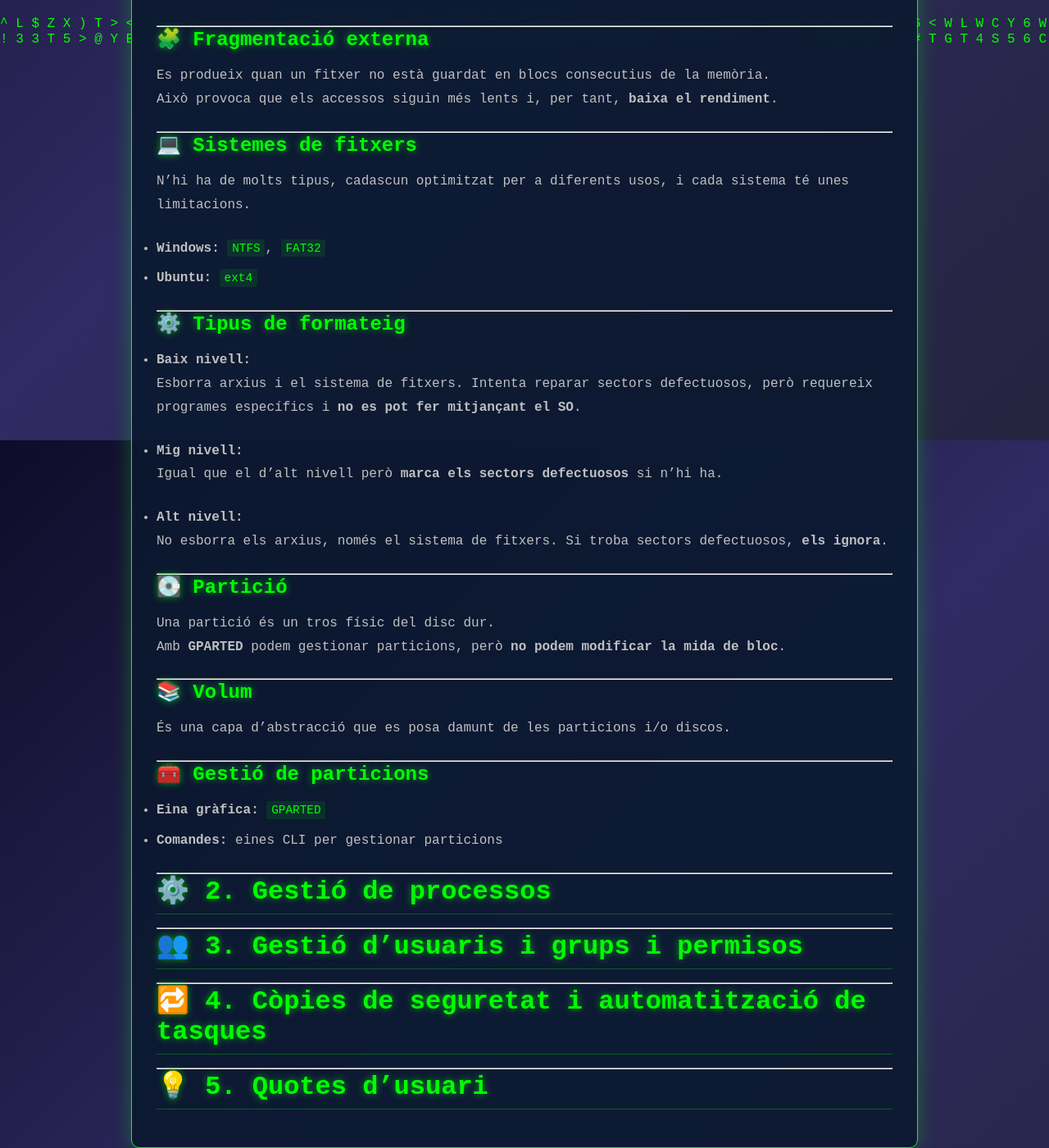
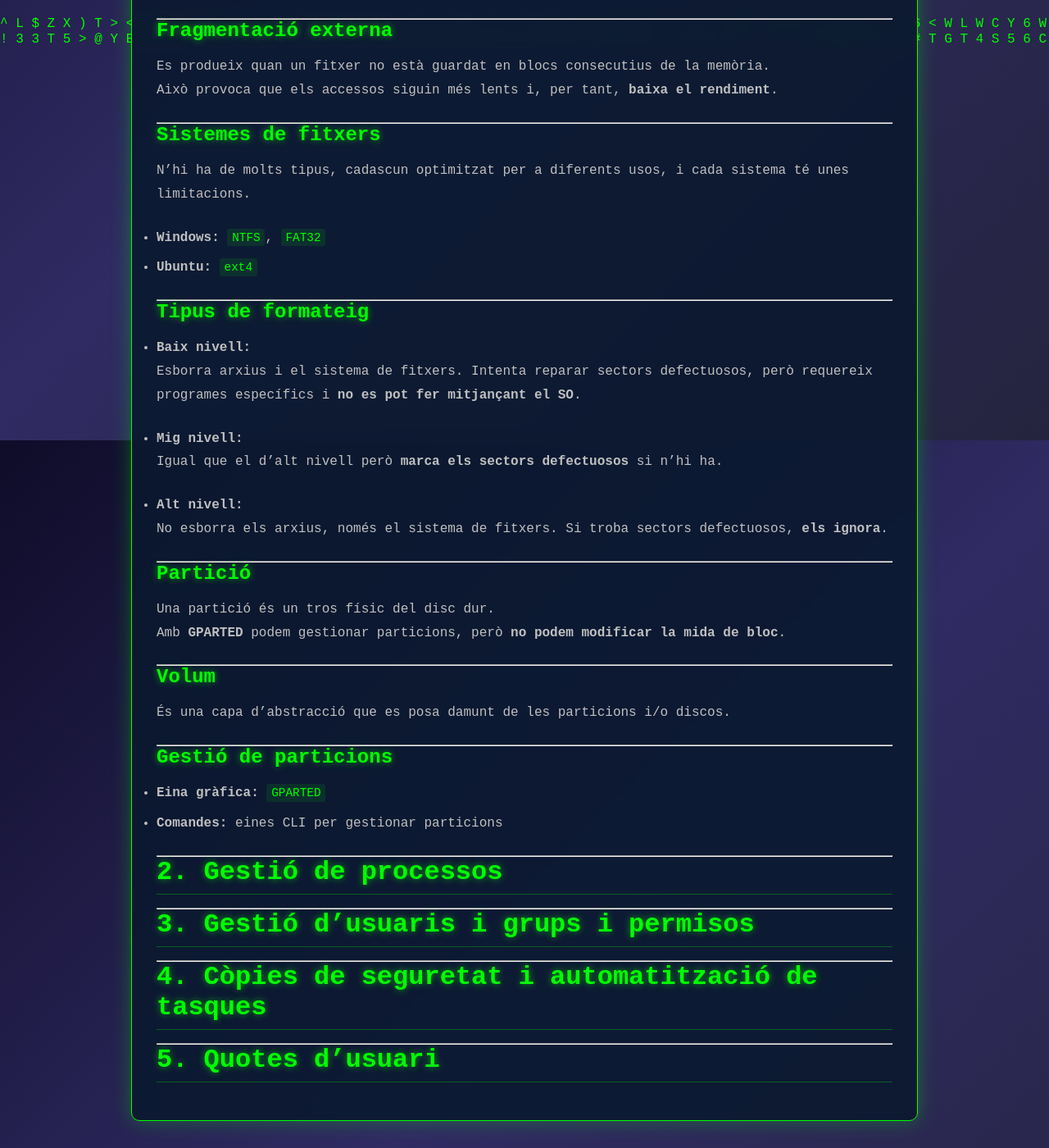
Before and after one commit to aarongarcia1/ISOPJ1, a Jekyll site: the page built from sp2/sp2.md, in a window 1280 px wide and 1400 px high, scrolled down 863 px. Shown: the whole window at 82% size. Built offline with Jekyll 4.4.1, drawn with Linux system fonts in a browser that asks for light colours; our own code applies the rules of GitHub Pages for plain Markdown files; some of the changed text lies outside the part shown.

Commit message:
Update sp2.md

```diff
--- a/sp2/sp2.md
+++ b/sp2/sp2.md
@@ -2,33 +2,33 @@
 
 ---
 
-## 🧩 1. Sistemes de fitxers i particions
+##  1. Sistemes de fitxers i particions
 
-### 📀 Mida sector
+###  Mida sector
 És la unitat mínima **física** on es guarden les dades en un disc.
 Per defecte, la mida del sector és de **512 bytes** i **no es pot modificar**.
 
 ---
 
-### 📦 Mida block o clúster
+###  Mida block o clúster
 És la unitat mínima **lògica** on es guarden les dades a nivell de sistema operatiu.
 Per defecte, la mida és de **4096 bytes (8 sectors)** i **sí que es pot modificar** quan es formateja la partició.
 Cada partició del disc pot tenir una mida de bloc i un sistema de fitxers diferent.
 
 ---
 
-### 🧱 Fragmentació interna
+###  Fragmentació interna
 Es produeix quan els blocs són massa grans per al que es vol guardar i s’acaba desaprofitant espai al disc.
 
 ---
 
-### 🧩 Fragmentació externa
+###  Fragmentació externa
 Es produeix quan un fitxer no està guardat en blocs consecutius de la memòria.
 Això provoca que els accessos siguin més lents i, per tant, **baixa el rendiment**.
 
 ---
 
-### 💻 Sistemes de fitxers
+###  Sistemes de fitxers
 N’hi ha de molts tipus, cadascun optimitzat per a diferents usos, i cada sistema té unes limitacions.
 
 - **Windows:** `NTFS`, `FAT32`
@@ -36,7 +36,7 @@ N’hi ha de molts tipus, cadascun optimitzat per a diferents usos, i cada siste
 
 ---
 
-### ⚙️ Tipus de formateig
+### Tipus de formateig
 - **Baix nivell:**
   Esborra arxius i el sistema de fitxers. Intenta reparar sectors defectuosos, però requereix programes específics i **no es pot fer mitjançant el SO**.
 
@@ -48,33 +48,33 @@ N’hi ha de molts tipus, cadascun optimitzat per a diferents usos, i cada siste
 
 ---
 
-### 💽 Partició
+###  Partició
 Una partició és un tros físic del disc dur.
 Amb **GPARTED** podem gestionar particions, però **no podem modificar la mida de bloc**.
 
 ---
 
-### 📚 Volum
+###  Volum
 És una capa d’abstracció que es posa damunt de les particions i/o discos.
 
 ---
 
-### 🧰 Gestió de particions
+###  Gestió de particions
 - **Eina gràfica:** `GPARTED`
 - **Comandes:** eines CLI per gestionar particions
 
 ---
 
-## ⚙️ 2. Gestió de processos
+##  2. Gestió de processos
 
 ---
 
-## 👥 3. Gestió d'usuaris i grups i permisos
+##  3. Gestió d'usuaris i grups i permisos
 
 ---
 
-## 🔁 4. Còpies de seguretat i automatització de tasques
+##  4. Còpies de seguretat i automatització de tasques
 
 ---
 
-## 💡 5. Quotes d'usuari
+##  5. Quotes d'usuari
```
